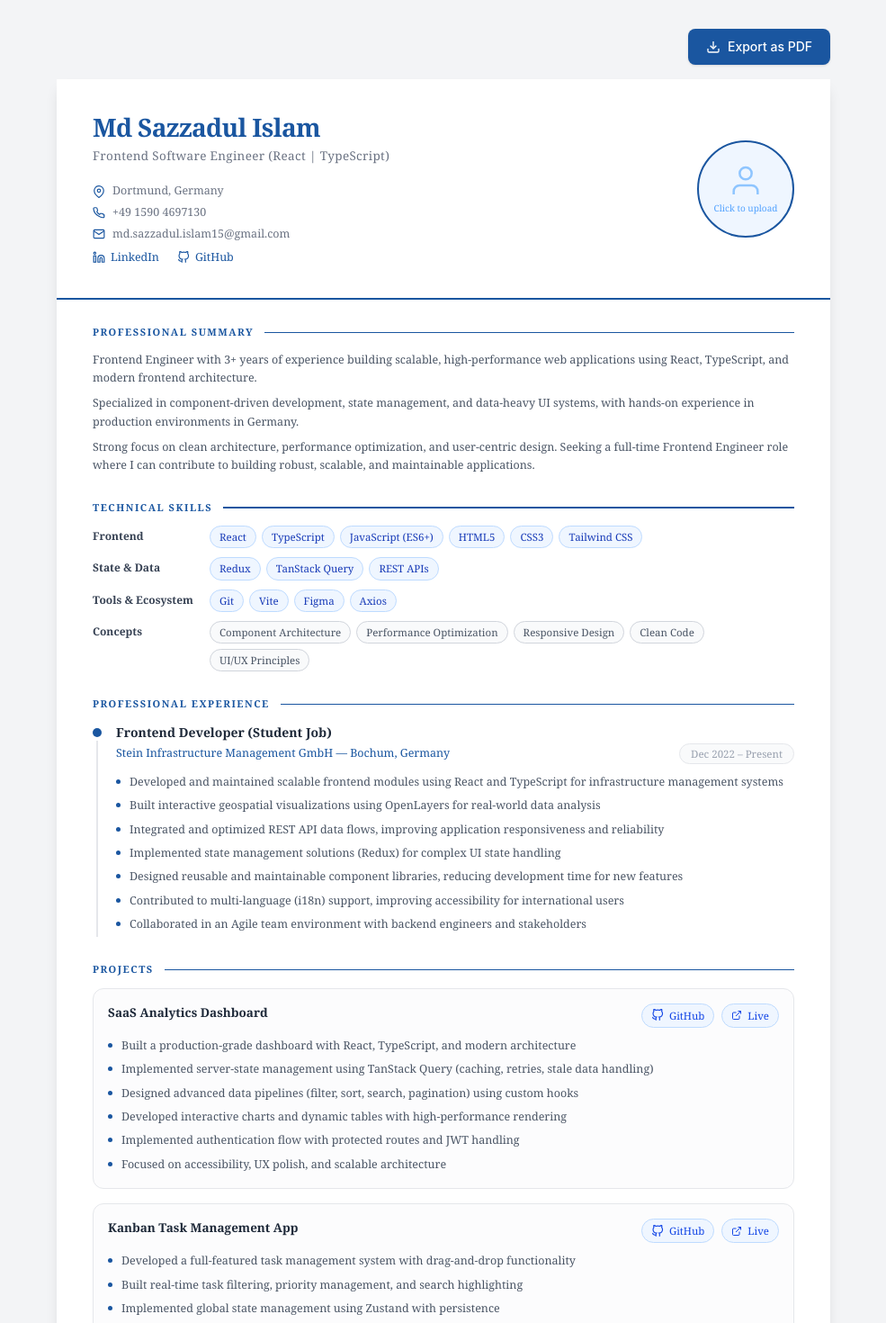
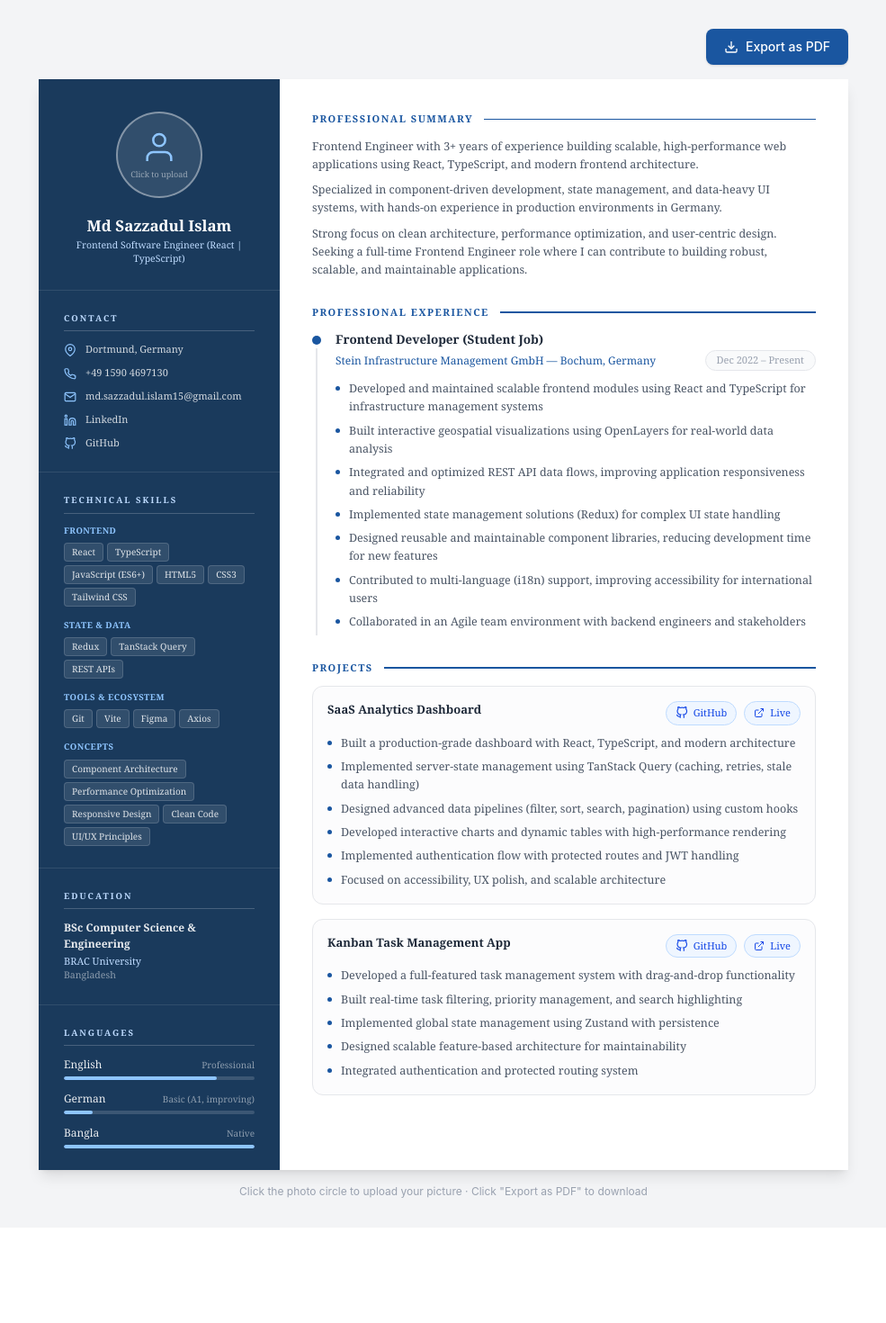
Before and after one commit to md-sazzadul/cv, a React (Vite) app: page / in a window 1280 px wide. Shown: the top 1470 px of the page at 90% size, without its empty margins (147-1132 px from the left). After the commit the page ends 1364 px from the top, so only its background shows below. Built offline with nearby package versions, Linux system fonts and the light colour scheme.

Commit message:
make the cv in 2 column layout

```diff
--- a/src/CV.jsx
+++ b/src/CV.jsx
@@ -1,5 +1,4 @@
 import { useRef, useState } from "react";
-import CVHeader from "./components/CVHeader";
 import {
   Education,
   Experience,
@@ -9,7 +8,15 @@ import {
   Summary,
 } from "./components/CVSections";
 import { cvData } from "./cvData";
-import { IconDownload } from "./icons";
+import {
+  IconDownload,
+  IconEmail,
+  IconGithub,
+  IconLinkedIn,
+  IconLocation,
+  IconPhone,
+  IconUser,
+} from "./icons";
 
 export default function CV() {
   const cvRef = useRef(null);
@@ -50,7 +57,7 @@ export default function CV() {
   return (
     <div className="min-h-screen bg-gray-100 py-8 px-4">
       {/* Toolbar */}
-      <div className="max-w-215 mx-auto mb-4 flex justify-end">
+      <div className="max-w-225 mx-auto mb-4 flex justify-end">
         <button
           onClick={handleExportPDF}
           disabled={exporting}
@@ -64,25 +71,104 @@ export default function CV() {
       {/* CV Document */}
       <div
         ref={cvRef}
-        className="max-w-215 mx-auto bg-white shadow-lg"
-        style={{ fontFamily: "'Georgia', serif" }}
+        className="max-w-225 mx-auto bg-white shadow-lg flex"
+        style={{ fontFamily: "'Georgia', serif", minHeight: "1122px" }}
       >
-        <CVHeader
-          data={cvData}
-          photo={photo}
-          onPhotoUpload={handlePhotoUpload}
-        />
+        {/* ── LEFT SIDEBAR ── */}
+        <div className="w-67 shrink-0 bg-[#1a3a5c] text-white flex flex-col">
+          {/* Photo + Name block */}
+          <div className="px-7 pt-9 pb-7 border-b border-white/10">
+            <div className="mb-5 flex justify-center">
+              <label className="cursor-pointer block">
+                <div className="w-24 h-24 rounded-full border-[2.5px] border-white/40 overflow-hidden bg-white/10 flex items-center justify-center hover:opacity-90 transition-opacity">
+                  {photo ? (
+                    <img
+                      src={photo}
+                      alt="Profile"
+                      className="w-full h-full object-cover"
+                    />
+                  ) : (
+                    <div className="flex flex-col items-center gap-1 text-center">
+                      <IconUser />
+                      <span className="text-[9px] text-white/50 leading-tight px-2">
+                        Click to upload
+                      </span>
+                    </div>
+                  )}
+                </div>
+                <input
+                  type="file"
+                  accept="image/*"
+                  className="hidden"
+                  onChange={handlePhotoUpload}
+                />
+              </label>
+            </div>
 
-        <div className="px-10 pb-10">
+            <h1 className="text-[17px] font-bold text-white leading-tight mb-1 text-center">
+              {cvData.name}
+            </h1>
+            <p className="text-[10.5px] text-blue-200 text-center leading-snug">
+              {cvData.title}
+            </p>
+          </div>
+
+          {/* Contact */}
+          <div className="px-7 py-6 border-b border-white/10">
+            <SidebarSectionTitle>Contact</SidebarSectionTitle>
+            <div className="space-y-2.5">
+              <SidebarContactRow icon={<IconLocation />}>
+                {cvData.location}
+              </SidebarContactRow>
+              <SidebarContactRow icon={<IconPhone />}>
+                {cvData.phone}
+              </SidebarContactRow>
+              <SidebarContactRow icon={<IconEmail />}>
+                {cvData.email}
+              </SidebarContactRow>
+              <SidebarContactRow icon={<IconLinkedIn />}>
+                <a
+                  href={cvData.linkedin.url}
+                  className="hover:text-blue-200 transition-colors"
+                >
+                  {cvData.linkedin.label}
+                </a>
+              </SidebarContactRow>
+              <SidebarContactRow icon={<IconGithub />}>
+                <a
+                  href={cvData.github.url}
+                  className="hover:text-blue-200 transition-colors"
+                >
+                  {cvData.github.label}
+                </a>
+              </SidebarContactRow>
+            </div>
+          </div>
+
+          {/* Skills */}
+          <div className="px-7 py-6 border-b border-white/10">
+            <SidebarSectionTitle>Technical Skills</SidebarSectionTitle>
+            <Skills groups={cvData.skills} sidebar />
+          </div>
+
+          {/* Education */}
+          <div className="px-7 py-6 border-b border-white/10">
+            <SidebarSectionTitle>Education</SidebarSectionTitle>
+            <Education data={cvData.education} sidebar />
+          </div>
+
+          {/* Languages */}
+          <div className="px-7 py-6">
+            <SidebarSectionTitle>Languages</SidebarSectionTitle>
+            <Languages items={cvData.languages} sidebar />
+          </div>
+        </div>
+
+        {/* ── RIGHT MAIN COLUMN ── */}
+        <div className="flex-1 px-9 py-9">
           <Summary items={cvData.summary} />
-          <Skills groups={cvData.skills} />
           <Experience items={cvData.experience} />
           <Projects items={cvData.projects} />
-
-          <div className="mt-7 grid grid-cols-2 gap-8">
-            <Education data={cvData.education} />
-            <Languages items={cvData.languages} />
-          </div>
         </div>
       </div>
 
@@ -93,3 +179,21 @@ export default function CV() {
     </div>
   );
 }
+
+/* ── Sidebar primitives ── */
+
+const SidebarSectionTitle = ({ children }) => (
+  <div className="mb-3">
+    <h2 className="text-[9.5px] font-bold tracking-[2px] uppercase text-blue-200 mb-1.5">
+      {children}
+    </h2>
+    <div className="h-px bg-white/20" />
+  </div>
+);
+
+const SidebarContactRow = ({ icon, children }) => (
+  <div className="flex items-start gap-2.5 text-[11px] text-white/80">
+    <span className="text-blue-300 mt-0.5 shrink-0">{icon}</span>
+    <span className="leading-snug break-all">{children}</span>
+  </div>
+);
--- a/src/components/CVSections.jsx
+++ b/src/components/CVSections.jsx
@@ -1,8 +1,9 @@
 import { IconExternalLink, IconGithub } from "../icons";
 import { BulletList, SectionTitle } from "./ui";
 
+/* ── Summary ── */
 export const Summary = ({ items }) => (
-  <div className="mt-7">
+  <div className="mb-7">
     <SectionTitle>Professional Summary</SectionTitle>
     <div className="space-y-2">
       {items.map((p, i) => (
@@ -14,7 +15,33 @@ export const Summary = ({ items }) => (
   </div>
 );
 
-export const Skills = ({ groups }) => (
+/* ── Skills — dual-mode ── */
+export const Skills = ({ groups, sidebar = false }) => {
+  if (sidebar) {
+    return (
+      <div className="space-y-3.5">
+        {groups.map((group) => (
+          <div key={group.label}>
+            <p className="text-[9.5px] font-semibold uppercase tracking-wider text-blue-300 mb-1.5">
+              {group.label}
+            </p>
+            <div className="flex flex-wrap gap-1">
+              {group.items.map((item) => (
+                <span
+                  key={item}
+                  className="text-[10px] px-2 py-0.5 rounded bg-white/10 text-white/85 border border-white/15"
+                >
+                  {item}
+                </span>
+              ))}
+            </div>
+          </div>
+        ))}
+      </div>
+    );
+  }
+
+  return (
     <div className="mt-7">
       <SectionTitle>Technical Skills</SectionTitle>
       <div className="space-y-2.5">
@@ -42,9 +69,11 @@ export const Skills = ({ groups }) => (
       </div>
     </div>
   );
+};
 
+/* ── Experience ── */
 export const Experience = ({ items }) => (
-  <div className="mt-7">
+  <div className="mb-7">
     <SectionTitle>Professional Experience</SectionTitle>
     <div className="space-y-5">
       {items.map((exp, i) => (
@@ -54,14 +83,14 @@ export const Experience = ({ items }) => (
             <div className="w-[1.5px] bg-gray-200 flex-1 mt-1" />
           </div>
           <div className="flex-1 pb-1">
-            <p className="text-[14px] font-semibold text-gray-800 mb-0.5">
+            <p className="text-[13.5px] font-semibold text-gray-800 mb-0.5">
               {exp.role}
             </p>
             <div className="flex items-center justify-between flex-wrap gap-1 mb-2.5">
-              <span className="text-[12.5px] text-[#1a56a0]">
+              <span className="text-[12px] text-[#1a56a0]">
                 {exp.company} — {exp.location}
               </span>
-              <span className="text-[11.5px] text-gray-400 bg-gray-50 border border-gray-200 px-3 py-0.5 rounded-full">
+              <span className="text-[11px] text-gray-400 bg-gray-50 border border-gray-200 px-3 py-0.5 rounded-full">
                 {exp.date}
               </span>
             </div>
@@ -73,8 +102,9 @@ export const Experience = ({ items }) => (
   </div>
 );
 
+/* ── Projects ── */
 export const Projects = ({ items }) => (
-  <div className="mt-7">
+  <div className="mb-7">
     <SectionTitle>Projects</SectionTitle>
     <div className="space-y-4">
       {items.map((proj, i) => (
@@ -83,7 +113,7 @@ export const Projects = ({ items }) => (
           className="border border-gray-200 rounded-xl p-4 bg-gray-50/50"
         >
           <div className="flex items-start justify-between gap-3 mb-2.5 flex-wrap">
-            <p className="text-[13.5px] font-semibold text-gray-800">
+            <p className="text-[13px] font-semibold text-gray-800">
               {proj.name}
             </p>
             <div className="flex gap-2">
@@ -109,13 +139,27 @@ export const Projects = ({ items }) => (
 const ProjectLink = ({ href, icon, label }) => (
   <a
     href={href}
-    className="flex items-center gap-1.5 text-[11.5px] text-blue-700 border border-blue-200 bg-blue-50 px-2.5 py-1 rounded-full hover:bg-blue-100 transition-colors"
+    className="flex items-center gap-1.5 text-[11px] text-blue-700 border border-blue-200 bg-blue-50 px-2.5 py-1 rounded-full hover:bg-blue-100 transition-colors"
   >
     {icon} {label}
   </a>
 );
 
-export const Education = ({ data }) => (
+/* ── Education — dual-mode ── */
+export const Education = ({ data, sidebar = false }) => {
+  if (sidebar) {
+    return (
+      <div>
+        <p className="text-[12px] font-semibold text-white/90 mb-0.5">
+          {data.degree}
+        </p>
+        <p className="text-[11px] text-blue-200">{data.school}</p>
+        <p className="text-[10.5px] text-white/50">{data.location}</p>
+      </div>
+    );
+  }
+
+  return (
     <div>
       <SectionTitle>Education</SectionTitle>
       <div className="flex gap-3">
@@ -130,8 +174,34 @@ export const Education = ({ data }) => (
       </div>
     </div>
   );
+};
 
-export const Languages = ({ items }) => (
+/* ── Languages — dual-mode ── */
+export const Languages = ({ items, sidebar = false }) => {
+  if (sidebar) {
+    return (
+      <div className="space-y-3">
+        {items.map((lang) => (
+          <div key={lang.name}>
+            <div className="flex justify-between items-center mb-1">
+              <span className="text-[12px] font-medium text-white/90">
+                {lang.name}
+              </span>
+              <span className="text-[10px] text-white/50">{lang.level}</span>
+            </div>
+            <div className="h-1 w-full bg-white/15 rounded-full overflow-hidden">
+              <div
+                className="h-full bg-blue-300 rounded-full"
+                style={{ width: `${lang.pct}%` }}
+              />
+            </div>
+          </div>
+        ))}
+      </div>
+    );
+  }
+
+  return (
     <div>
       <SectionTitle>Languages</SectionTitle>
       <div className="space-y-2.5">
@@ -154,3 +224,4 @@ export const Languages = ({ items }) => (
       </div>
     </div>
   );
+};
```
Lines whose indentation alone changed are shown as unchanged.
